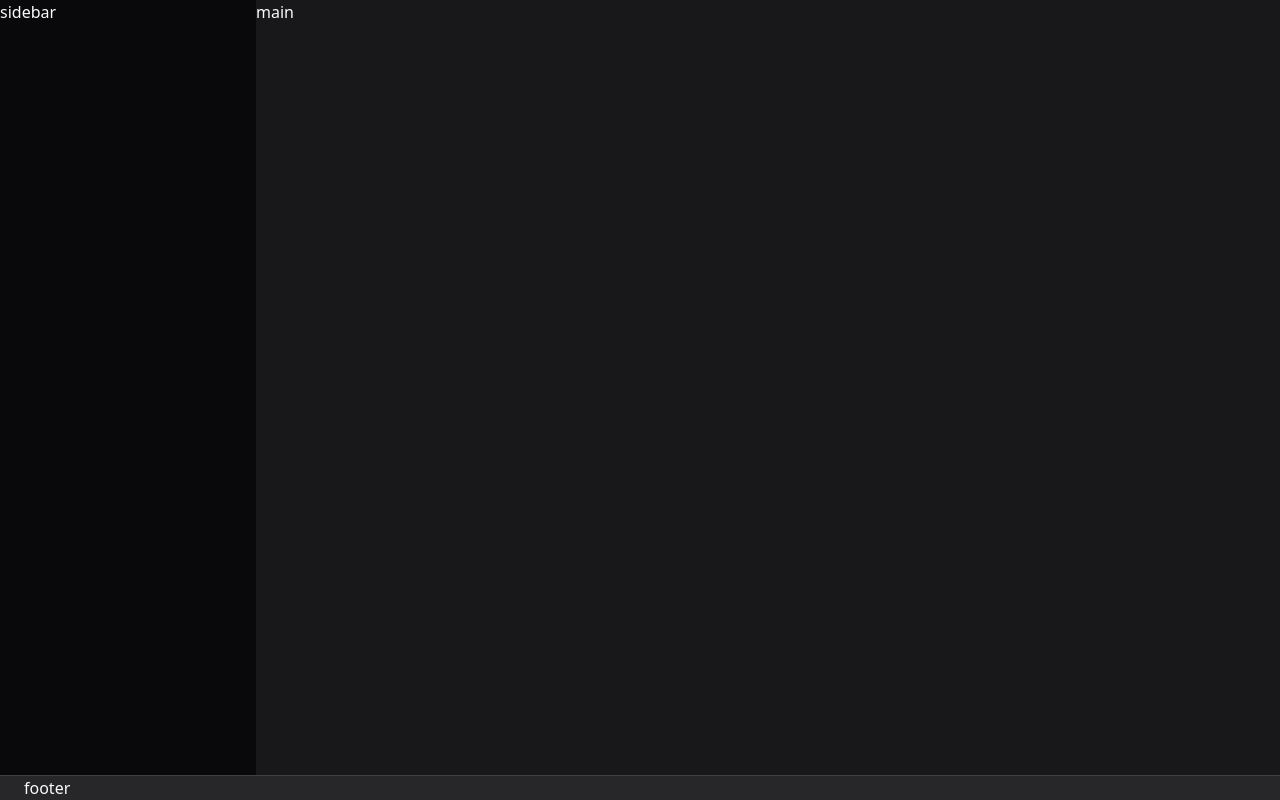
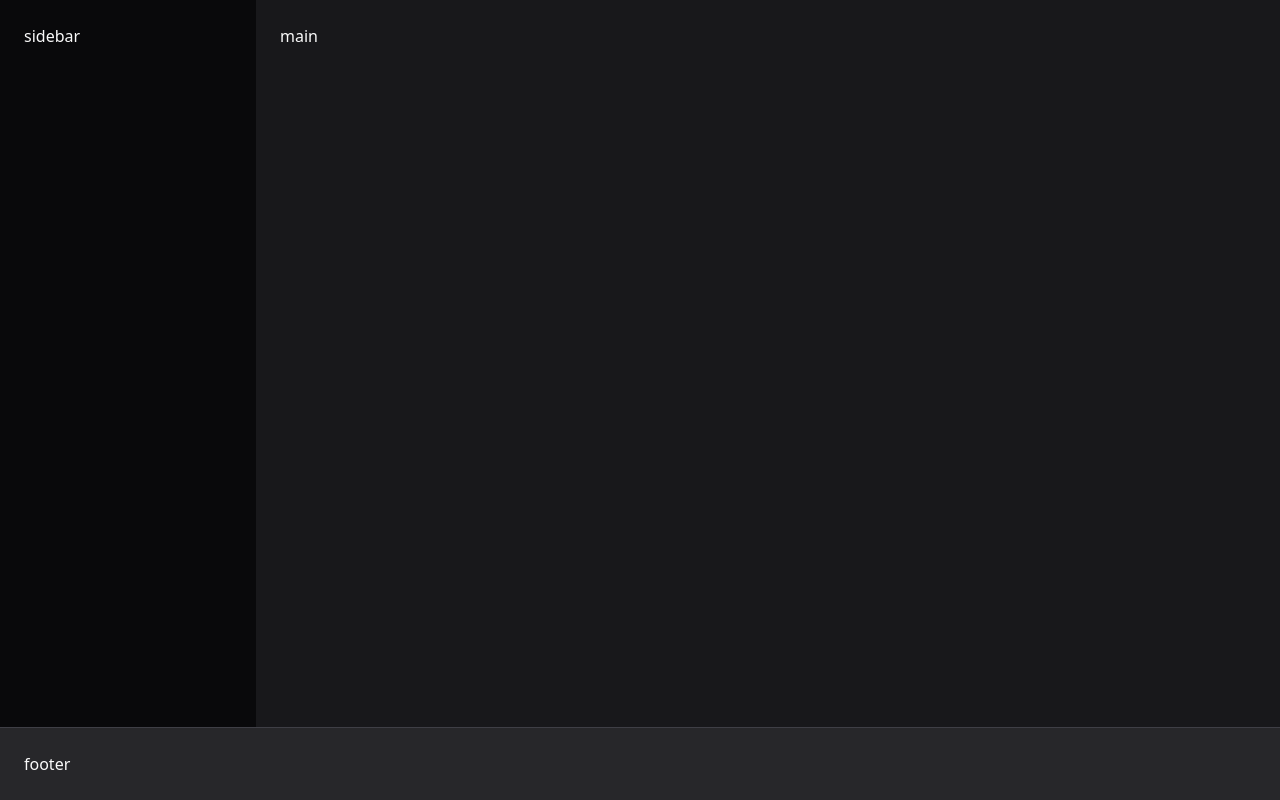
Before and after one commit to alexandreraminelli/pratica-react-spotify-ui, a Next.js app: page / in a window 1280 px wide. Built offline with nearby package versions, Linux system fonts and the light colour scheme.

Commit message:
feat: padding genérico pros containers

```diff
--- a/src/app/page.tsx
+++ b/src/app/page.tsx
@@ -16,17 +16,17 @@ export default function Home() {
         {/*
          * - `w-`: largura (width)
          */}
-        <aside className="w-64 bg-zinc-950">sidebar</aside>
+        <aside className="w-64 bg-zinc-950 p-6">sidebar</aside>
 
         {/* Conteúdo principal (músicas) */}
         {/*
          * - `flex-1`: ocupar o espaço restante dentro da flexbox
          */}
-        <main className="flex-1">main</main>
+        <main className="flex-1 p-6">main</main>
       </div>
 
       {/* Barra do player */}
-      <footer className="bg-zinc-800 border-t border-zinc-700 px-6">footer</footer>
+      <footer className="bg-zinc-800 border-t border-zinc-700 px-6 p-6">footer</footer>
     </div>
   )
 }
```
